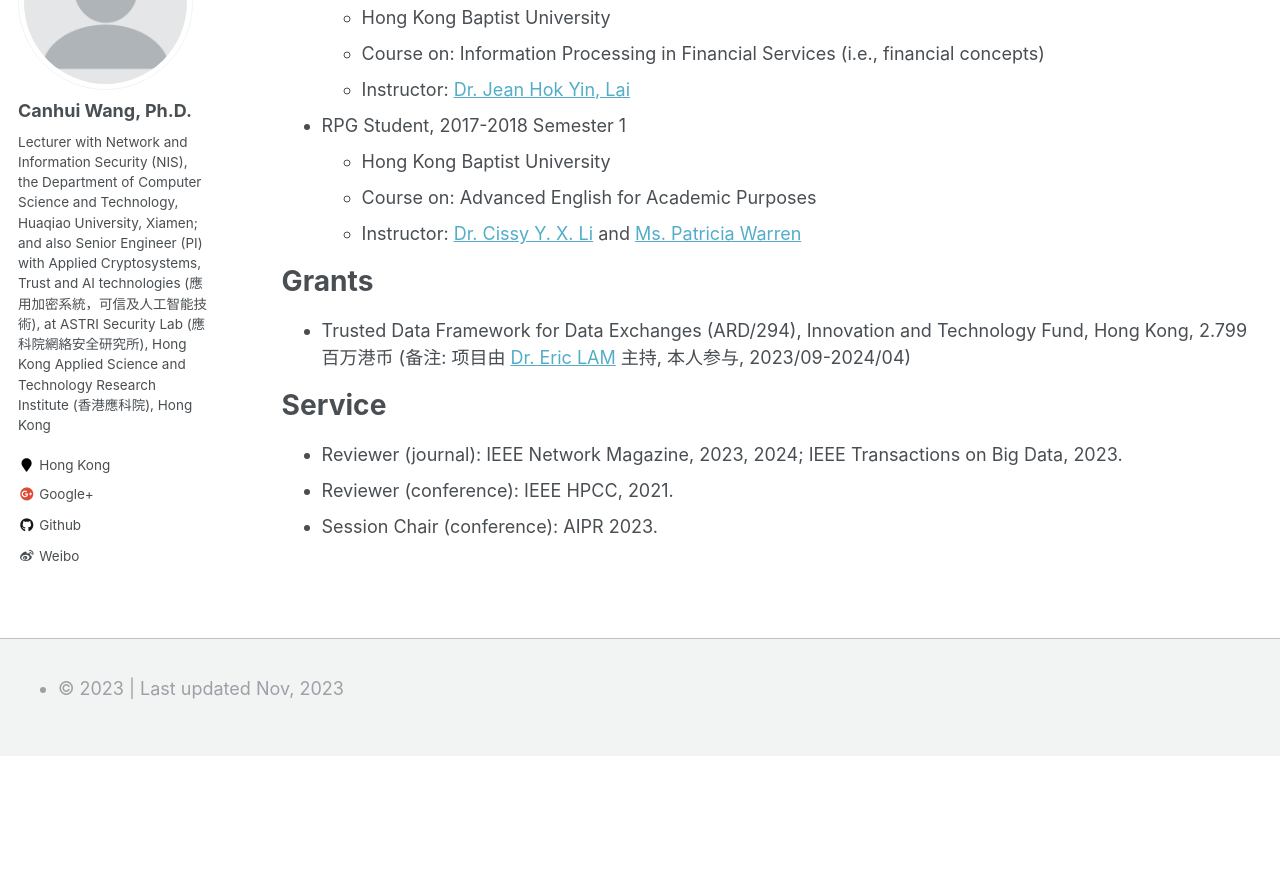
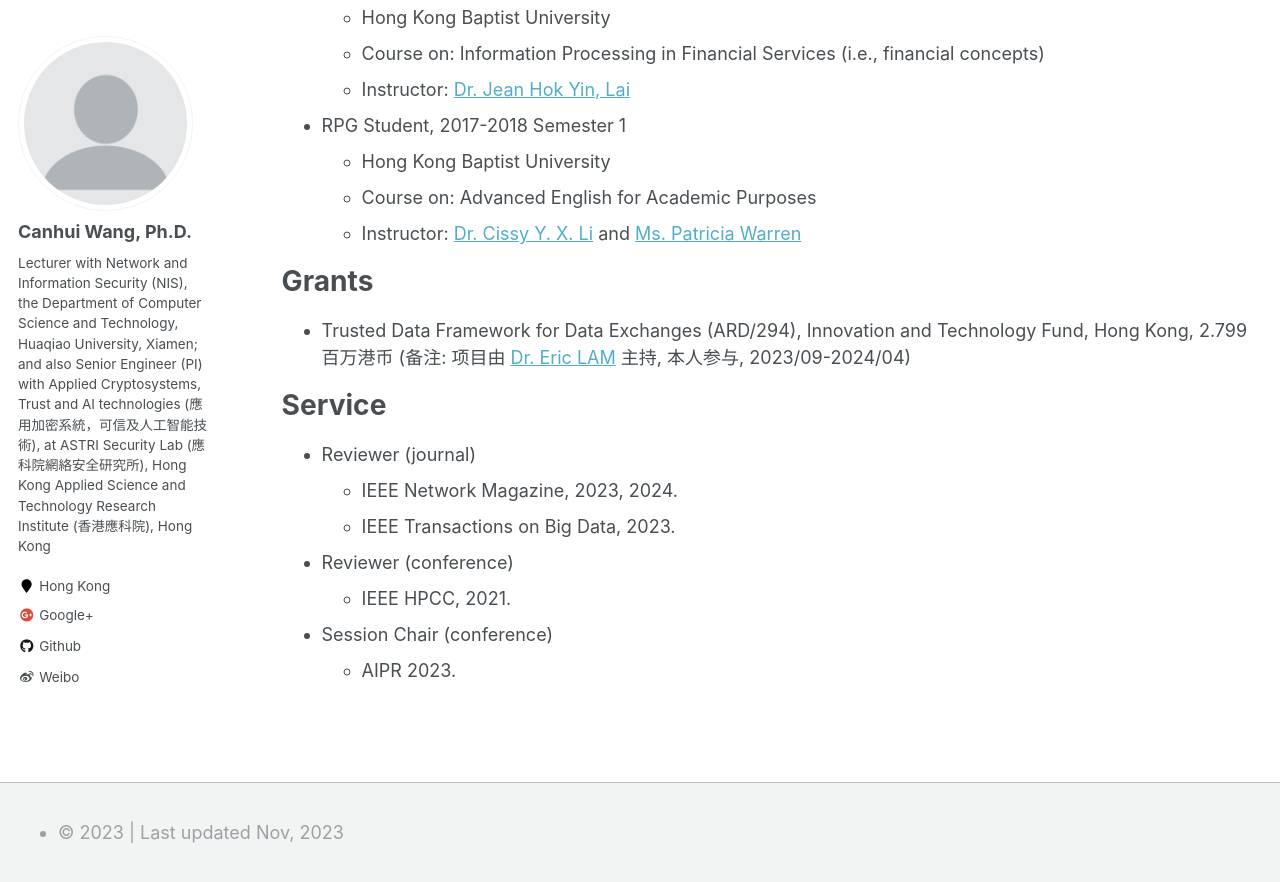
Before and after one commit to Canhui/canhui.github.io, a Jekyll site: the page built from _pages/cv.md, in a window 1280 px wide and 900 px high, scrolled down 3188 px. Shown: the top 882 px of the window. Built offline with Jekyll 4.4.1, drawn with Linux system fonts in a browser that asks for light colours; before the commit the page ends 3944 px from its top, so only the background shows below that.

Commit message:
Update cv.md

```diff
--- a/_pages/cv.md
+++ b/_pages/cv.md
@@ -146,6 +146,10 @@ Grants
 
 Service
 ======
-* Reviewer (journal): IEEE Network Magazine, 2023, 2024; IEEE Transactions on Big Data, 2023.
-* Reviewer (conference): IEEE HPCC, 2021.
-* Session Chair (conference): AIPR 2023.
+* Reviewer (journal)
+  * IEEE Network Magazine, 2023, 2024.
+  * IEEE Transactions on Big Data, 2023.
+* Reviewer (conference)
+  * IEEE HPCC, 2021.
+* Session Chair (conference)
+  * AIPR 2023.
```
